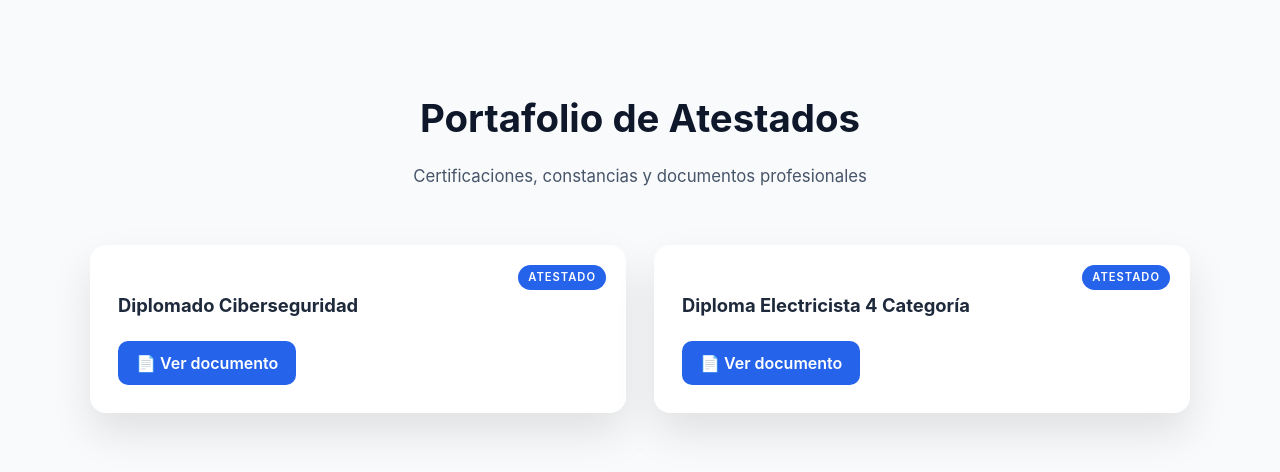
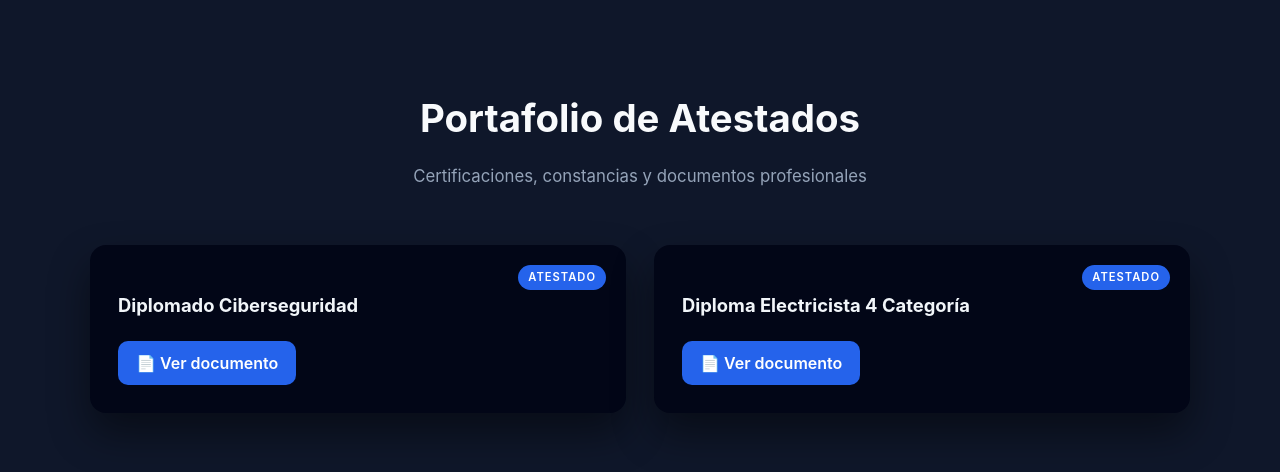
Before and after one commit to wjmorales22/portfolio-credentials, a React (Vite) app: page / in a window 1280 px wide. Shown: the top 472 px of the page. Built offline with nearby package versions, Linux system fonts and the light colour scheme.

Commit message:
trying css changes

```diff
--- a/src/App.css
+++ b/src/App.css
@@ -1,39 +1,13 @@
 /* App.css */
-
-:root {
-  /* Variables Modo Claro (Default) */
-  --bg-app: #f8fafc;
-  --bg-card: #ffffff;
-  --text-title: #0f172a;
-  --text-subtitle: #475569;
-  --text-card-h3: #1e293b;
-  --shadow: 0 20px 40px rgba(0, 0, 0, 0.1);
-  --shadow-hover: 0 30px 60px rgba(0, 0, 0, 0.15);
-  --accent: #2563eb;
-  --accent-hover: #1d4ed8;
-}
-
-@media (prefers-color-scheme: dark) {
-  :root {
-    /* Variables Modo Oscuro */
-    --bg-app: #0f172a;
-    --bg-card: #020617;
-    --text-title: #f8fafc;
-    --text-subtitle: #94a3b8;
-    --text-card-h3: #f1f5f9;
-    --shadow: 0 20px 40px rgba(0, 0, 0, 0.45);
-    --shadow-hover: 0 30px 60px rgba(0, 0, 0, 0.65);
-  }
-}
 
 .app {
   min-height: 100vh;
   padding: 64px 24px;
-  background-color: var(--bg-app);
-  transition: background-color 0.3s ease;
+  background-color: #0f172a;
 }
 
 /* Header */
+
 .header {
   max-width: 900px;
   margin: 0 auto 56px;
@@ -44,15 +18,16 @@
   font-size: 2.4rem;
   font-weight: 700;
   margin-bottom: 12px;
-  color: var(--text-title);
+  color: #f8fafc;
 }
 
 .subtitle {
   font-size: 1.05rem;
-  color: var(--text-subtitle);
+  color: #94a3b8;
 }
 
 /* Grid */
+
 .grid {
   max-width: 1100px;
   margin: 0 auto;
@@ -62,21 +37,23 @@
 }
 
 /* Card */
+
 .card {
   position: relative;
-  background: var(--bg-card);
+  background: #020617;
   border-radius: 16px;
   padding: 28px;
-  box-shadow: var(--shadow);
-  transition: transform 0.25s ease, box-shadow 0.25s ease, background-color 0.3s ease;
+  box-shadow: 0 20px 40px rgba(0, 0, 0, 0.45);
+  transition: transform 0.25s ease, box-shadow 0.25s ease;
 }
 
 .card:hover {
   transform: translateY(-4px);
-  box-shadow: var(--shadow-hover);
+  box-shadow: 0 30px 60px rgba(0, 0, 0, 0.65);
 }
 
 /* Badge */
+
 .badge {
   position: absolute;
   top: 20px;
@@ -84,32 +61,34 @@
   font-size: 0.7rem;
   font-weight: 600;
   letter-spacing: 1px;
-  background-color: var(--accent);
+  background-color: #2563eb;
   color: white;
   padding: 4px 10px;
   border-radius: 999px;
 }
 
 /* Card content */
+
 .card h3 {
   font-size: 1.15rem;
   margin-bottom: 22px;
-  color: var(--text-card-h3);
+  color: #f1f5f9;
 }
 
 /* Button */
+
 .card a {
   display: inline-block;
   text-decoration: none;
   font-weight: 600;
   padding: 10px 18px;
   border-radius: 10px;
-  background-color: var(--accent);
+  background-color: #2563eb;
   color: white;
   transition: background-color 0.2s ease, transform 0.2s ease;
 }
 
 .card a:hover {
-  background-color: var(--accent-hover);
+  background-color: #3b82f6;
   transform: translateY(-1px);
 }
```
